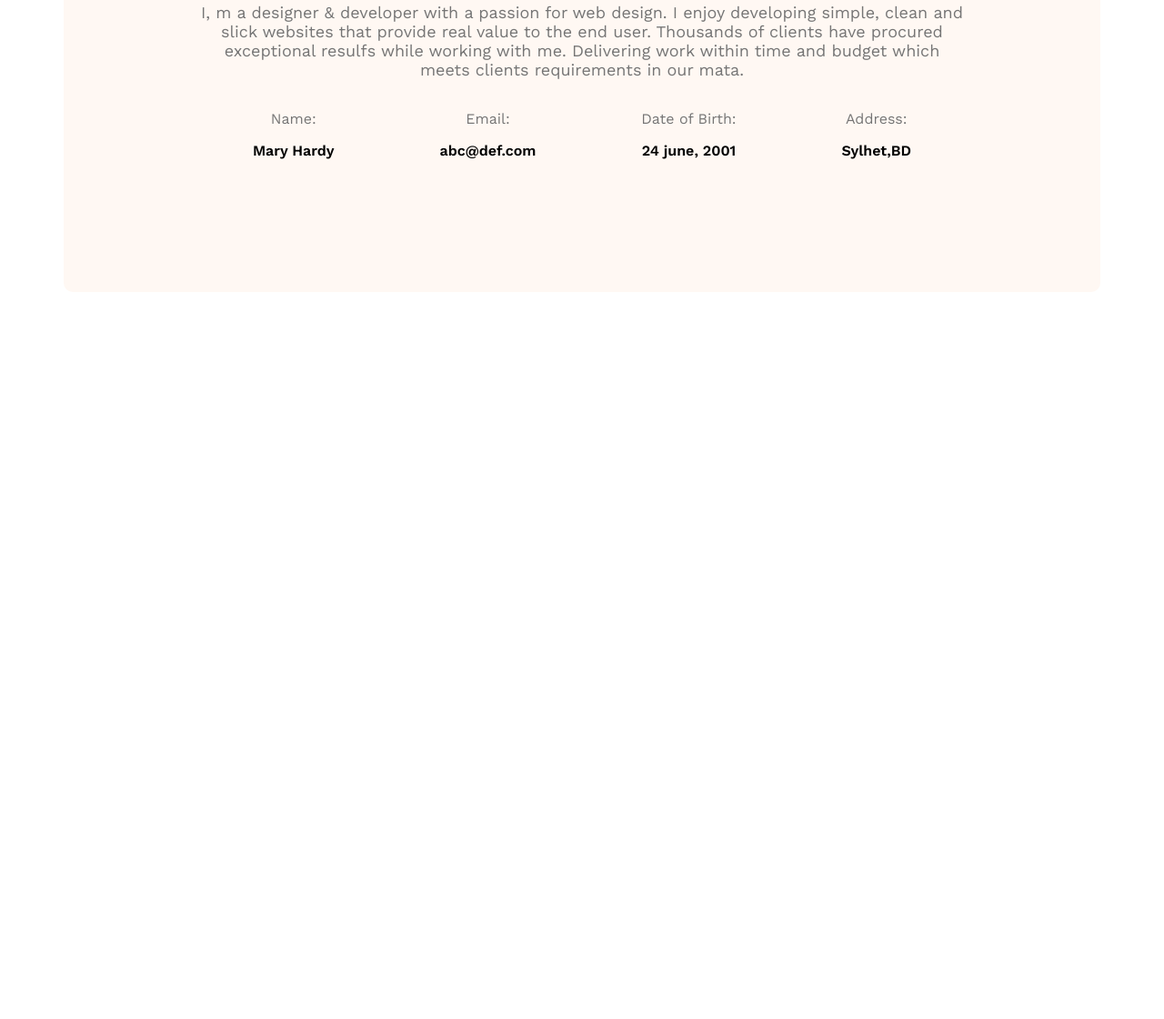
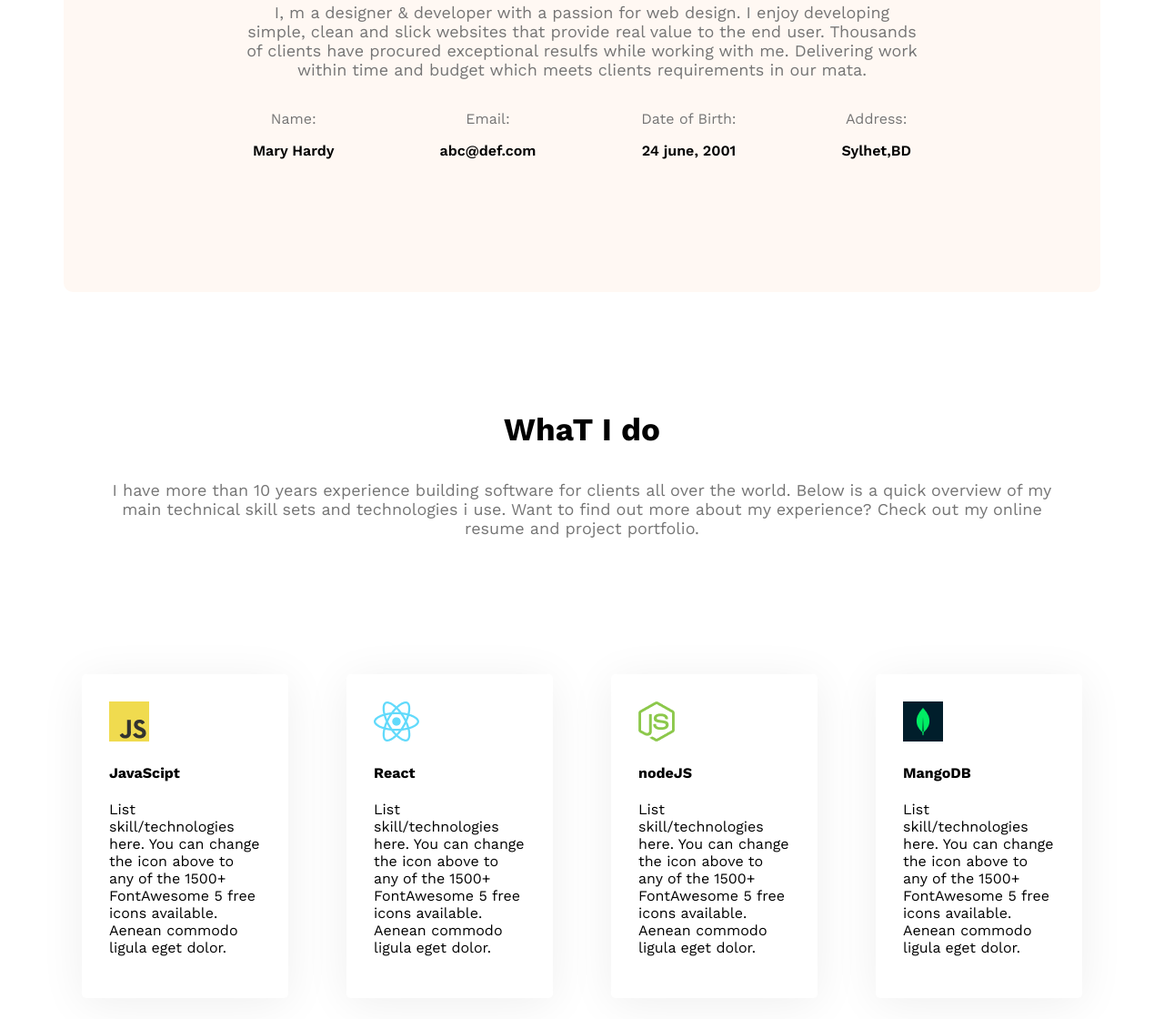
Before and after one commit to nomanal512/6th-portfolio, a plain HTML site: page index.html in a window 1280 px wide. Shown: the part 1047-2167 px from the top of the page at 91% size. Before the commit the page ends 1376 px from the top, so only its background shows below. Drawn offline with nearby package versions, Linux system fonts and the light colour scheme.

Commit message:
added 3rd page

```diff
--- a/index.html
+++ b/index.html
@@ -69,7 +69,42 @@
             </div>
 
 
+
         </section>
+
+        <section class="skills">
+            <h3 class="section-title text-center">WhaT I do</h3>
+            <p class="section-discription text-center">I have more than 10 years experience building software for
+                clients all over
+                the world. Below is a quick overview of my main technical skill sets and technologies i use. Want to
+                find out more about my experience? Check out my online resume and project portfolio.</p>
+        </section>
+        <div class="skills-container">
+            <div class="skill">
+                <img src="images/icons/js.png" alt="js">
+                <h4 class="skill-title">JavaScipt</h4>
+                <p class="skill-description">List skill/technologies here. You can change the icon above to any of the
+                    1500+ FontAwesome 5 free icons available. Aenean commodo ligula eget dolor.</p>
+            </div>
+            <div class="skill">
+                <img src="images/icons/react.png" alt="react">
+                <h4 class="skill-title">React</h4>
+                <p class="skill-description">List skill/technologies here. You can change the icon above to any of the
+                    1500+ FontAwesome 5 free icons available. Aenean commodo ligula eget dolor.</p>
+            </div>
+            <div class="skill">
+                <img src="images/icons/nodejs.png" alt="nodejs">
+                <h4 class="skill-title">nodeJS</h4>
+                <p class="skill-description">List skill/technologies here. You can change the icon above to any of the
+                    1500+ FontAwesome 5 free icons available. Aenean commodo ligula eget dolor.</p>
+            </div>
+            <div class="skill">
+                <img src="images/icons/mongo.png" alt="md">
+                <h4 class="skill-title">MangoDB</h4>
+                <p class="skill-description">List skill/technologies here. You can change the icon above to any of the
+                    1500+ FontAwesome 5 free icons available. Aenean commodo ligula eget dolor.</p>
+            </div>
+        </div>
 
     </main>
     <footer>
--- a/style/style.css
+++ b/style/style.css
@@ -19,13 +19,19 @@ nav-title {
     font-size: 35px;
     color: black;
 
+
 }
 .section-discription{
     font-size: 18px;
     color: #757575;
+    margin-left: 50px;
+    margin-right: 50px;
 }
 .sec-bg{
     background-color: #FFF8F3;
+}
+.text-center{
+    text-align: center;
 }
 main{
     max-width: 1140px;
@@ -114,3 +120,18 @@ nav ul li a {
     max-width: 580px;
 
 }
+.skills-container{
+    display: flex;
+    gap: 24px;
+}
+main section{
+    margin-top: 130px;
+    margin-bottom: 130px;
+
+}
+.skill{
+    padding: 30px;
+    margin: 20px;
+    border-radius: 5px;
+    box-shadow: 0px 6px 50px 0px rgba(0, 0, 0, 0.066);
+}
```
